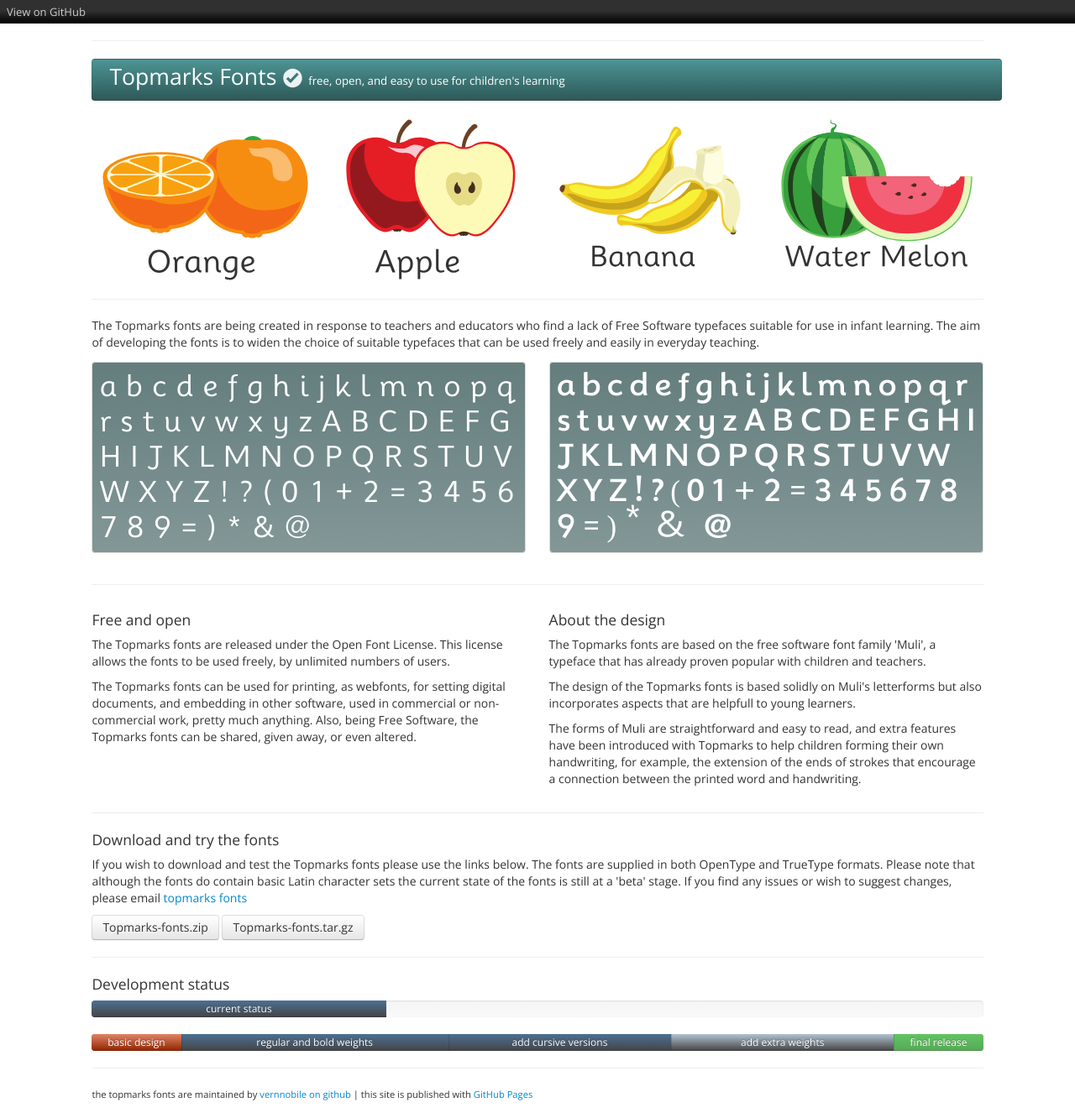
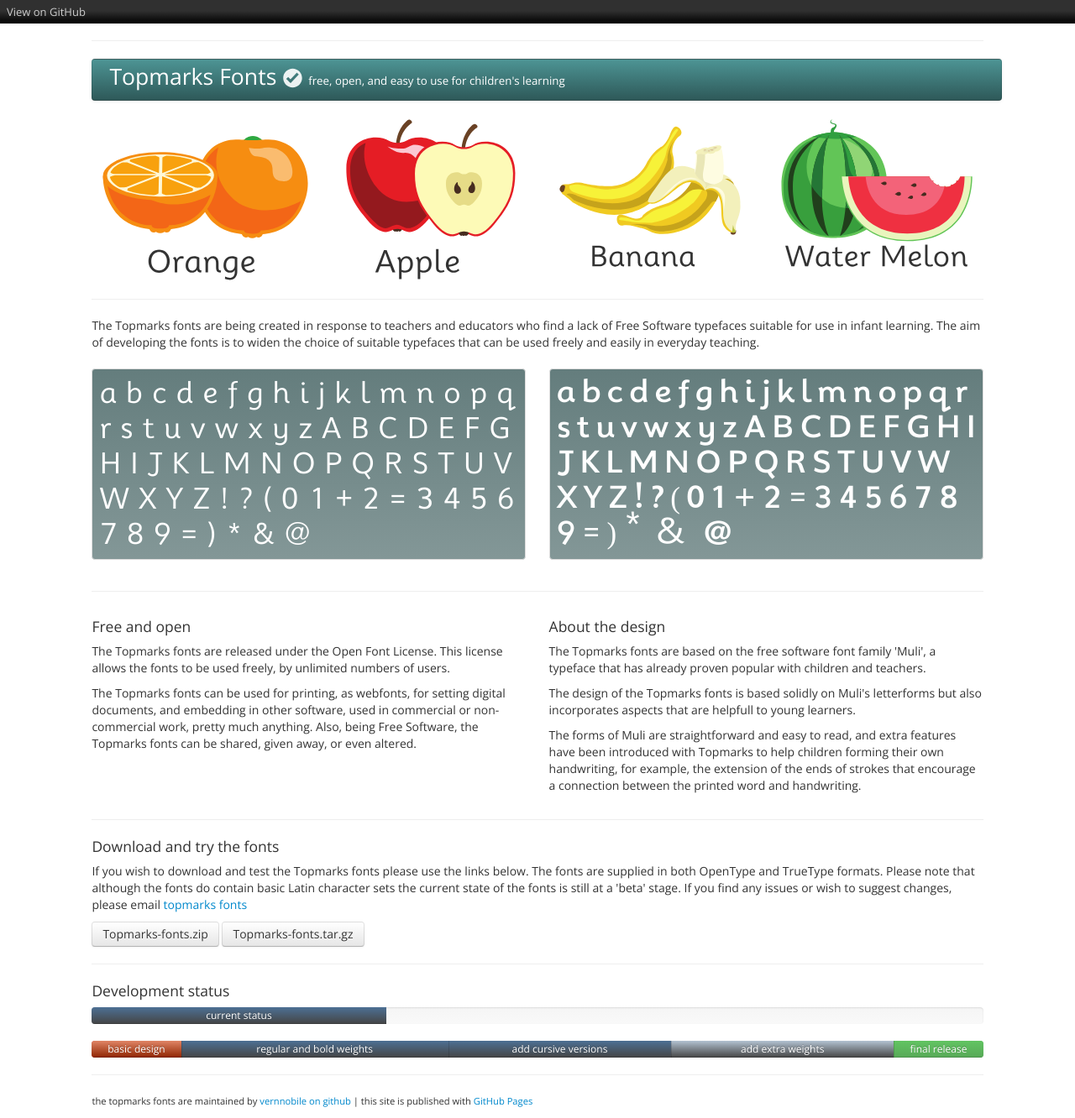
Before and after one commit to vernnobile/topmarks, a Jekyll site: the page built from index.html, in a window 1280 px wide. Shown: the whole page at 84% size. Built offline with Jekyll 4.4.1, drawn with Linux system fonts in a browser that asks for light colours.

Commit message:
Update specimen.html

```diff
--- a/_includes/specimen.html
+++ b/_includes/specimen.html
@@ -1,4 +1,4 @@
-<div class="row-fluid" style="padding-top:13px;">
+<div class="row-fluid" style="padding-top:21px;">
 <div class="span6 specimen" style="font-family:topmarksbook">a b c d e f g h i j k l m n o p q r s t u v w x y z A B C D E F G H I J K L M N O P Q R S T U V W X Y Z ! ? ( 0 1 + 2 = 3 4 5 6 7 8 9 = ) * & @ </div>
 <div class="span6 specimen" style="font-family:topmarksbold; letter-spacing:-0.055em;">a b c d e f g h i j k l m n o p q r s t u v w x y z A B C D E F G H I J K L M N O P Q R S T U V W X Y Z ! ? ( 0 1 + 2 = 3 4 5 6 7 8 9 = ) * & @ </div>
 </div>
```
